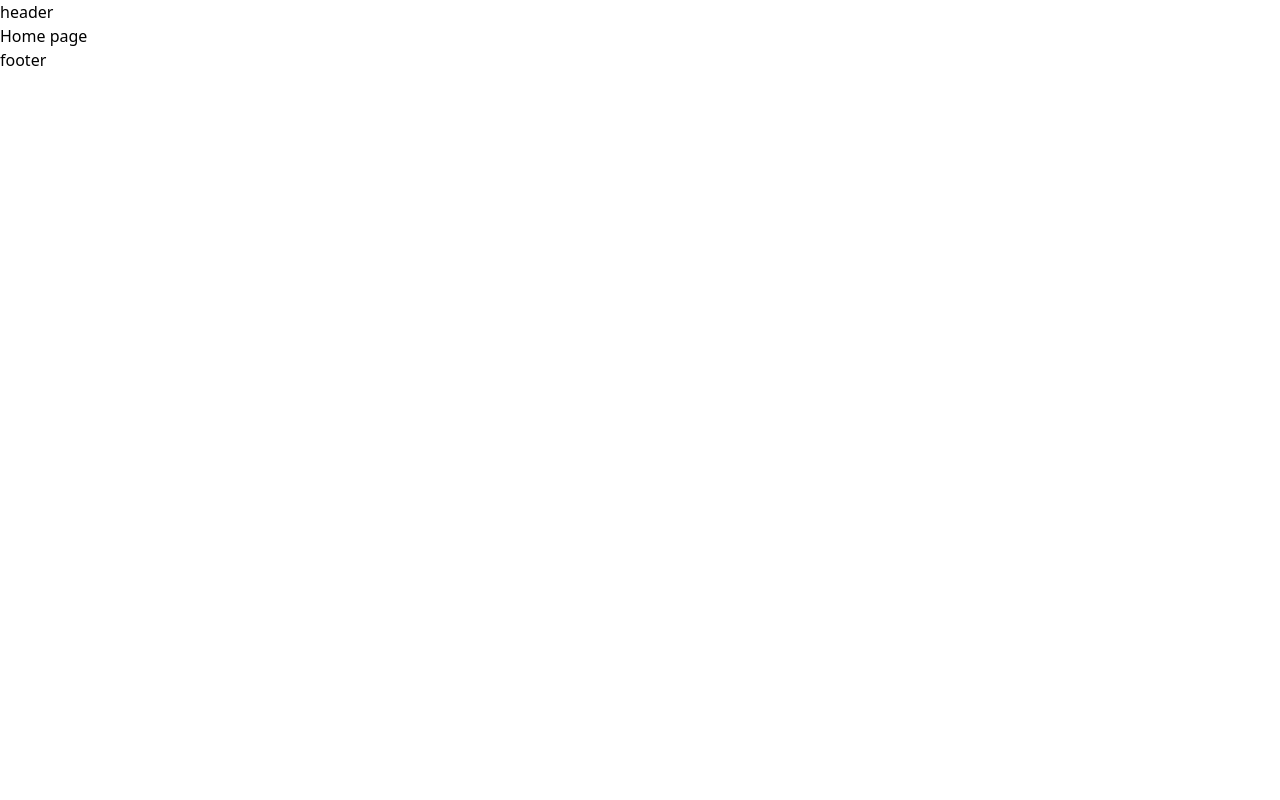
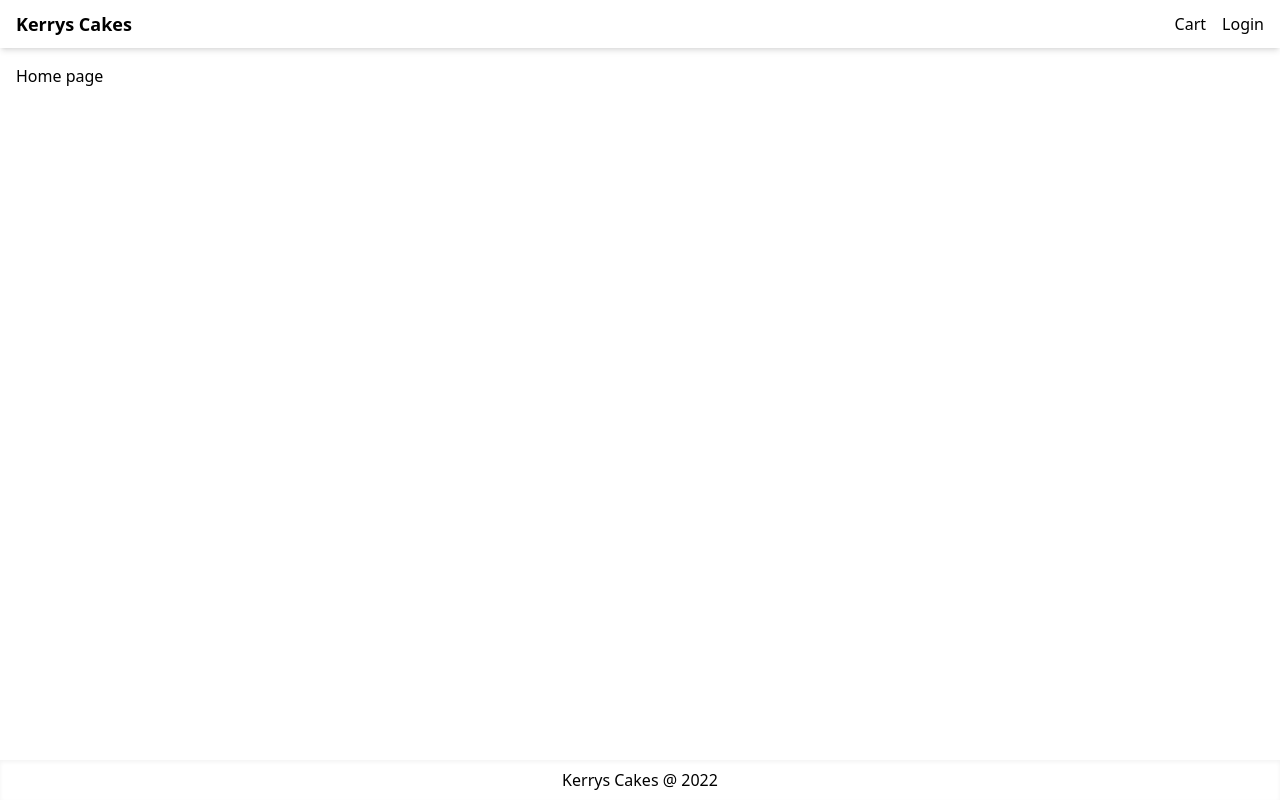
Before and after one commit to joshnev/tailwind-next-Aj-Clean, a Next.js app: page / in a window 1280 px wide. Built offline with nearby package versions, Linux system fonts and the light colour scheme.

Commit message:
added wrapper layout component et al

```diff
--- a/components/Layout.js
+++ b/components/Layout.js
@@ -1,4 +1,5 @@
 import Head from 'next/head';
+import Link from 'next/link';
 import React from 'react';
 
 export default function Layout({ title, children }) {
@@ -8,10 +9,22 @@ export default function Layout({ title, children }) {
         <title>{title ? title + '- Kerrys Cakes' : 'Kerrys Cakes'}</title>
         <meta name="description" content="Cake Ecommerce website" />
       </Head>
-      <div>
-        <header>header</header>
-        <main>{children}</main>
-        <footer>footer</footer>
+      <div className="flex min-h-screen flex-col justify-between">
+        <header>
+          <nav className="flex h-12 justify-between px-4 shadow-md items-center">
+            <Link href="/">
+              <span className="text-lg font-semibold">Kerrys Cakes</span>
+            </Link>
+            <div className="space-x-4">
+              <Link href="/cart">Cart</Link>
+              <Link href="/login">Login</Link>
+            </div>
+          </nav>
+        </header>
+        <main className="container m-auto mt-4 px-4">{children}</main>
+        <footer className="flex h-10 justify-center items-center shadow-inner">
+          Kerrys Cakes @ 2022
+        </footer>
       </div>
     </>
   );
```
